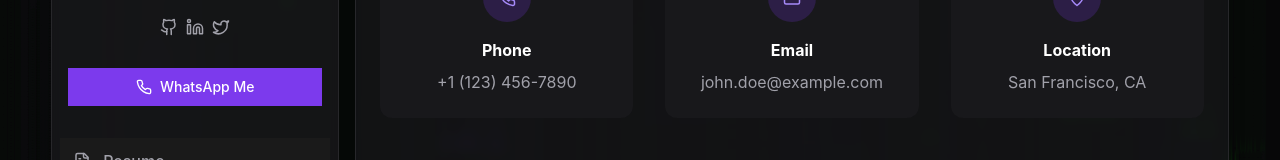
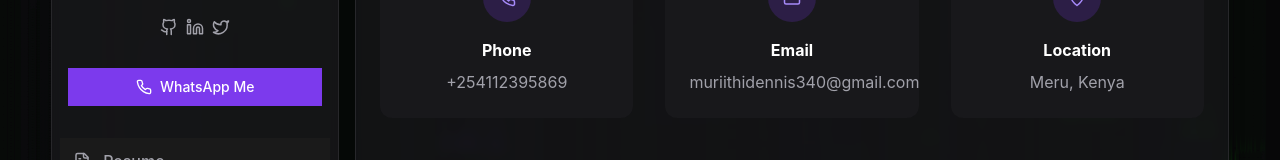
Before and after one commit to f6Lcon/portfoliowebsite, a React (Vite) app: page / in a window 1280 px wide. Both pictures are taken after a click on the button "Contact". Shown: the part 175-335 px from the top of the page. Built offline with nearby package versions, Linux system fonts and the light colour scheme.

Commit message:
commit update

```diff
--- a/src/components/sections/Contact.jsx
+++ b/src/components/sections/Contact.jsx
@@ -13,7 +13,7 @@ function Contact() {
             <Phone className="text-purple-400" size={18} />
           </div>
           <h3 className="font-bold mb-1 sm:mb-2">Phone</h3>
-          <p className="text-zinc-400 text-sm sm:text-base">+1 (123) 456-7890</p>
+          <p className="text-zinc-400 text-sm sm:text-base">+254112395869</p>
         </div>
 
         <div className="bg-zinc-900 rounded-xl p-4 sm:p-6 text-center">
@@ -21,7 +21,7 @@ function Contact() {
             <Mail className="text-purple-400" size={18} />
           </div>
           <h3 className="font-bold mb-1 sm:mb-2">Email</h3>
-          <p className="text-zinc-400 text-sm sm:text-base">john.doe@example.com</p>
+          <p className="text-zinc-400 text-sm sm:text-base">muriithidennis340@gmail.com</p>
         </div>
 
         <div className="bg-zinc-900 rounded-xl p-4 sm:p-6 text-center">
@@ -29,7 +29,7 @@ function Contact() {
             <MapPin className="text-purple-400" size={18} />
           </div>
           <h3 className="font-bold mb-1 sm:mb-2">Location</h3>
-          <p className="text-zinc-400 text-sm sm:text-base">San Francisco, CA</p>
+          <p className="text-zinc-400 text-sm sm:text-base">Meru, Kenya</p>
         </div>
       </div>
 
--- a/src/components/sections/Resume.jsx
+++ b/src/components/sections/Resume.jsx
@@ -7,7 +7,7 @@ function Resume() {
             <div className="flex flex-col sm:flex-row justify-between items-start gap-4">
                 <div>
                     <h1 className="text-3xl sm:text-4xl font-bold mb-2">Dennis Muriithi</h1>
-                    <h2 className="text-xl text-purple-400 mb-4">BAckend Developer & Red</h2>
+                    <h2 className="text-xl text-purple-400 mb-4">BAckend Developer & Red Teamer</h2>
 
                     <div className="flex flex-col gap-2 text-zinc-400">
                         <div className="flex items-center gap-2">
```
